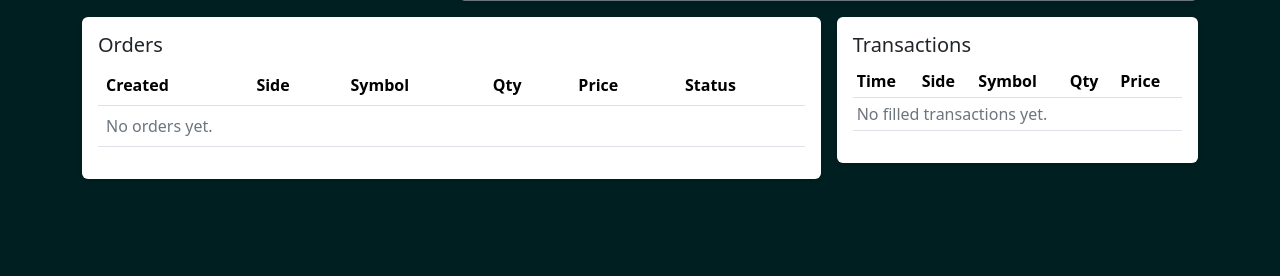
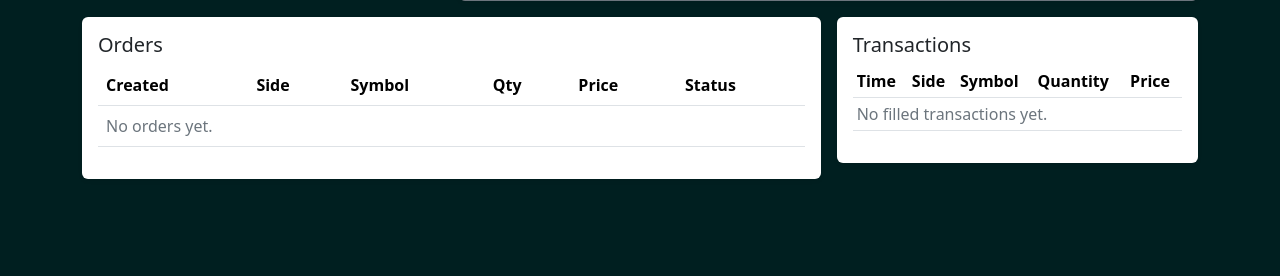
Before and after one commit to yamaNash97/Trading_Platform, a Django app: page /paper/ in a window 1280 px wide. Shown: the part 524-800 px from the top of the page. Run offline with Django 5.2, Linux system fonts and the light colour scheme; the visitor is signed in with stand-in values (Sample User, id 1); data comes from the database, SQL or seed files in the repository; data that the repository does not hold is empty; some libraries are stand-ins or nearby versions.

Commit message:
text edit

```diff
--- a/templates/paper_trading/paper_account.html
+++ b/templates/paper_trading/paper_account.html
@@ -75,7 +75,7 @@
               <th>Time</th>
               <th>Side</th>
               <th>Symbol</th>
-              <th>Qty</th>
+              <th>Quantity</th>
               <th>Price</th>
             </tr>
           </thead>
```
